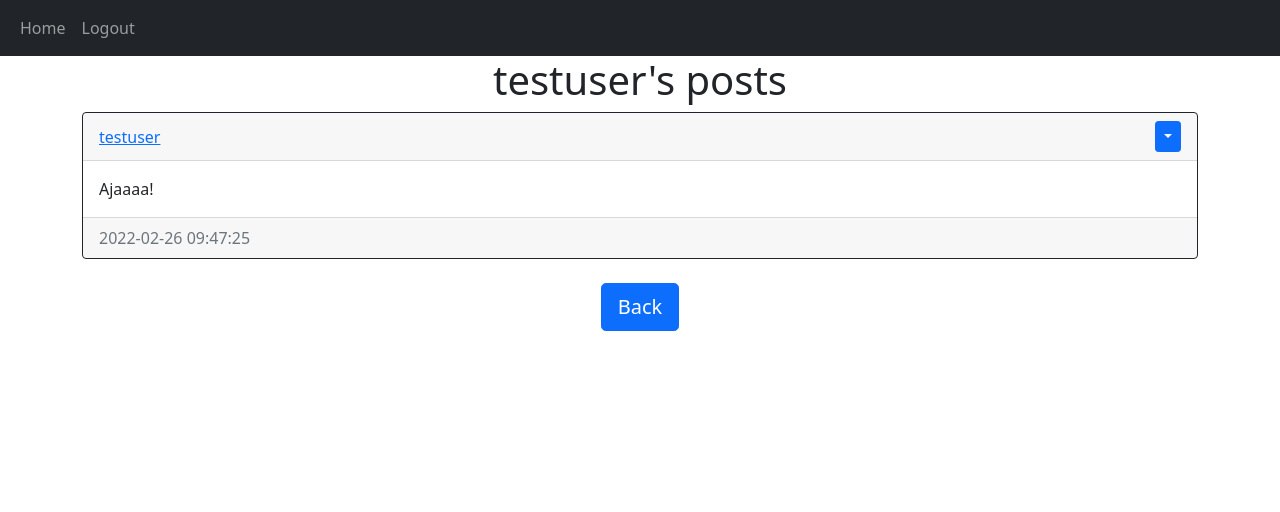
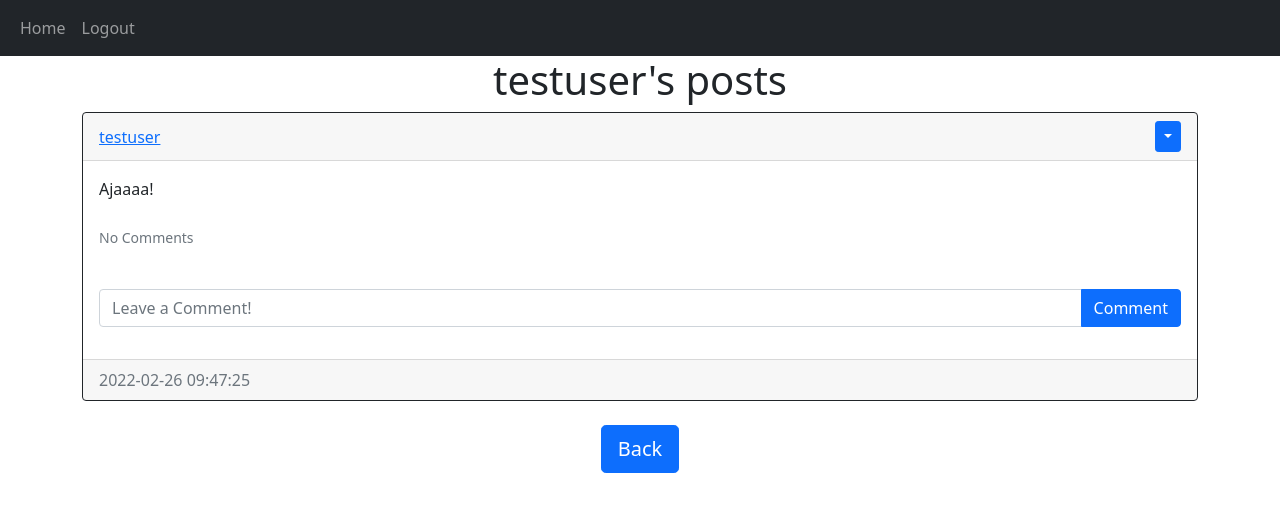
Before and after one commit to jmonterolad/blog_flask, a Flask app: a page that uses website/templates/posts_div.html in a window 1280 px wide. Shown: the top 512 px of the page. Run offline with Flask 2, Linux system fonts and the light colour scheme; a user stored in the database is signed in; data comes from the database, SQL or seed files in the repository; both versions use the stored data as it was after the commit.

Commit message:
create comments and delete

```diff
--- a/website/__init__.py
+++ b/website/__init__.py
@@ -20,7 +20,7 @@ def create_app():
     app.register_blueprint(views, url_prefix="/")
     app.register_blueprint(auth, url_prefix="/")
 
-    from .models import User, Post
+    from .models import User, Post, Comment
 
     create_database(app)
 
--- a/website/templates/posts_div.html
+++ b/website/templates/posts_div.html
@@ -19,6 +19,49 @@
         </div>
         <div class="card-body">
           <div class="card-text">{{post.text}}</div>
+          <br>
+
+            <div class="collapse" id="comments-{{post.id}}">
+                <div class="card">
+                <div class="card-body" id="comments-expanded-{{post.id}}">
+                    {% for comment in post.comments %}
+                    <div class="d-flex justify-content-between align-items-center">
+                    <div>
+                        <a href="/posts/{{comment.user.username}}">{{comment.user.username}}</a>: {{comment.text}}
+                    </div>
+                    <div>
+                        <small class="text-muted">{{comment.date_created}}</small>
+                        {% if user.id == comment.author or user.id == post.author %}
+                        <div class="btn-group">
+                        <button type="button" class="btn btn-sm btn-primary dropdown-toggle" data-bs-toggle="dropdown"></button>
+                        <ul class="dropdown-menu">
+                            <li>
+                            <a href="/delete-comment/{{comment.id}}" class="dropdown-item">Delete</a>
+                            </li>
+                        </ul>
+                        </div>
+                        {% endif %}
+                    </div>
+                    </div>
+                    {% endfor %}
+                </div>
+                </div>
+            </div>
+            <p class="card-text">
+                {% if post.comments|length > 0 %}
+                <a data-bs-toggle="collapse" href="#comments-{{post.id}}" role="button">
+                <small>View {{post.comments|length}} Comments</small>
+                </a>
+                {% else %}
+                <small class="text-muted">No Comments</small>
+                {% endif %}
+            </p>
+
+          <br>
+          <form class="input-group mb-3" method='POST' action="/create-comment/{{post.id}}">
+              <input type="text" id="text" name="text" class="form-control" placeholder="Leave a Comment!">
+              <button type="submit" class="btn btn-primary">Comment</button>
+          </form>
         </div>
         <div class="card-footer text-muted">{{post.date_created}}</div>
       </div>
--- a/website/views.py
+++ b/website/views.py
@@ -1,6 +1,6 @@
 from flask import Blueprint, render_template, request, flash, redirect, url_for
 from flask_login import login_required, current_user
-from .models import Post, User
+from .models import Post, User, Comment
 from . import db
 
 views = Blueprint("views", __name__)
@@ -58,5 +58,41 @@ def posts(username):
         flash('No user with that username exists.', category='error')
         return redirect(url_for('views.home'))
 
-    posts = Post.query.filter_by(author=user.id).all()
+    posts = user.posts
     return render_template("posts.html", user=current_user, posts=posts, username=username)
+
+
+@views.route("/create-comment/<post_id>", methods=['POST'])
+@login_required
+def create_comment(post_id):
+    text = request.form.get('text')
+
+    if not text:
+        flash('Comment cannot be empty.', category='error')
+    else:
+        post = Post.query.filter_by(id=post_id)
+        if post:
+            comment = Comment(text=text, author=current_user.id, post_id=post_id)
+            db.session.add(comment)
+            db.session.commit()
+            flash('Comment created.', category='success')
+        else:
+            flash('Post does not exist.', category='error')
+
+    return redirect(url_for('views.home'))
+
+
+@views.route("/delete-comment/<comment_id>")
+@login_required
+def delete_comment(comment_id):
+    comment = Comment.query.filter_by(id=comment_id).first()
+
+    if not comment:
+        flash('Comment does not exist.', category='error')
+    elif current_user.id != comment.author and current_user.id != comment.post.author:
+        flash('You do not have permission to delete this comment.', category='error')
+    else:
+        db.session.delete(comment)
+        db.session.commit()
+
+    return redirect(url_for('views.home'))
```
Also changed, not shown: website/models.py (+12 -0 lines), website/database.db.
